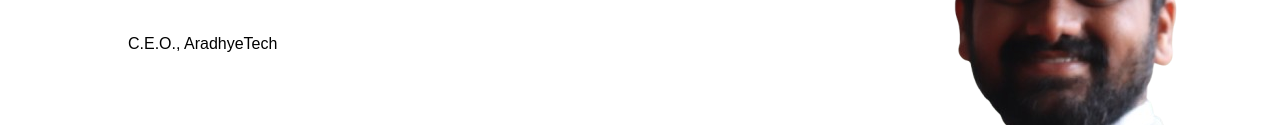
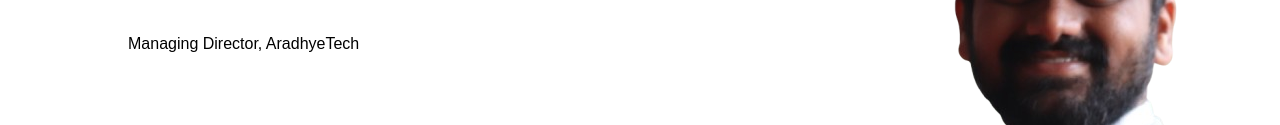
Before and after one commit to SarthAradhye/VisitingCard, a plain HTML site: page index.html in a window 1280 px wide. Shown: the part 269-394 px from the top of the page. Drawn offline with Linux system fonts and the light colour scheme; a web font is replaced by a local one.

Commit message:
Update index.html

```diff
--- a/index.html
+++ b/index.html
@@ -22,7 +22,7 @@
         <img src="/profile-removebg-preview.png" alt="">
         <div class="content">
             <h1>Hey! I am Sarth Aradhye!</h1>
-            <p>C.E.O., AradhyeTech</p>
+            <p>Managing Director, AradhyeTech</p>
         </div>
         <div class="whatsapp">
             <a href="https://wa.me/918652103136">
```
